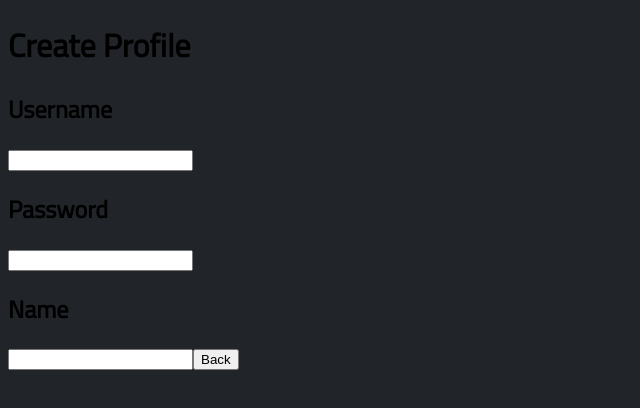
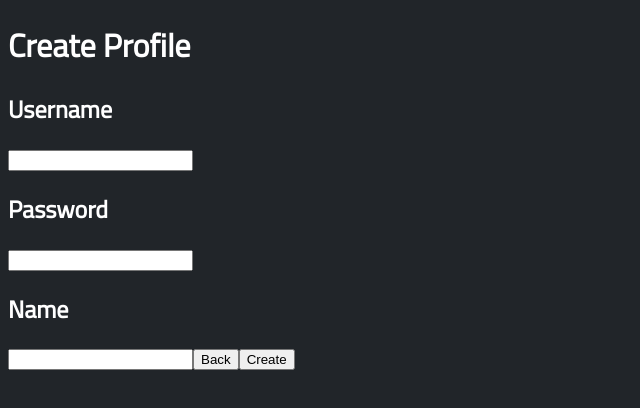
Before and after one commit to TylerS2000/acctble, a React (Create React App) app: page / in a window 1280 px wide. Both pictures are taken after typing "Sample", "Sample123" into the empty fields and a click on the button "Create Account". Shown: the top 408 px of the page, without its empty margins (0-640 px from the left). Built offline with nearby package versions, Linux system fonts and the light colour scheme.

Commit message:
create profile now works!

```diff
--- a/src/App.js
+++ b/src/App.js
@@ -9,7 +9,7 @@ function App() {
   console.log(user)
   return (
 <div>
-      {page === "login" && <Login setUser={setUser} setPage={setPage}/>}
+      {page === "login" && <Login setUser={setUser} setPage={setPage} user={user}/>}
       {page === "home" && <Home user={user} setPage={setPage}/>}
       {page === "create profile" && <CreateProfile setUser={setUser} setPage={setPage}/>}
 </div>
--- a/src/components/CreateProfile.js
+++ b/src/components/CreateProfile.js
@@ -1,10 +1,20 @@
 import useField from "../hooks/useField"
-
+import axios from "axios"
 export default function CreateProfile(props) {
     const username = useField('text')
     const password = useField('text')
     const name = useField('text')
 
+    const createProfile = async (event) => {
+        event.preventDefault()
+        const user = {
+            username: username.value,
+            password: password.value,
+            name: name.value
+        }
+        const response = await axios.post("http://localhost:3001/api/user", user)
+        console.log(response)
+    }
     return(
         <div>
             <h1>Create Profile</h1>
@@ -15,6 +25,7 @@ export default function CreateProfile(props) {
             <h2>Name</h2>
             <input type={name.type} value={name.value} onChange={name.onChange}/>
             <button onClick={()=>props.setPage("login")}>Back</button>
+            <button onClick={createProfile}>Create</button>
         </div>
     )
 }
--- a/src/components/Login.js
+++ b/src/components/Login.js
@@ -8,6 +8,9 @@ export default function Login(props){
     const handleSubmit = (event) => {
         event.preventDefault()
         login({username: username.value, password: password.value}, props.setUser)
+    }
+    if(props.user){
+        props.setPage('home')
     }
     return (
         <div className='login-form'>
--- a/src/styles/app.css
+++ b/src/styles/app.css
@@ -2,4 +2,5 @@
 body{
     background-color: #212529;
     font-family: 'Titillium Web', regular;
+    color: #fff;
 }
```
